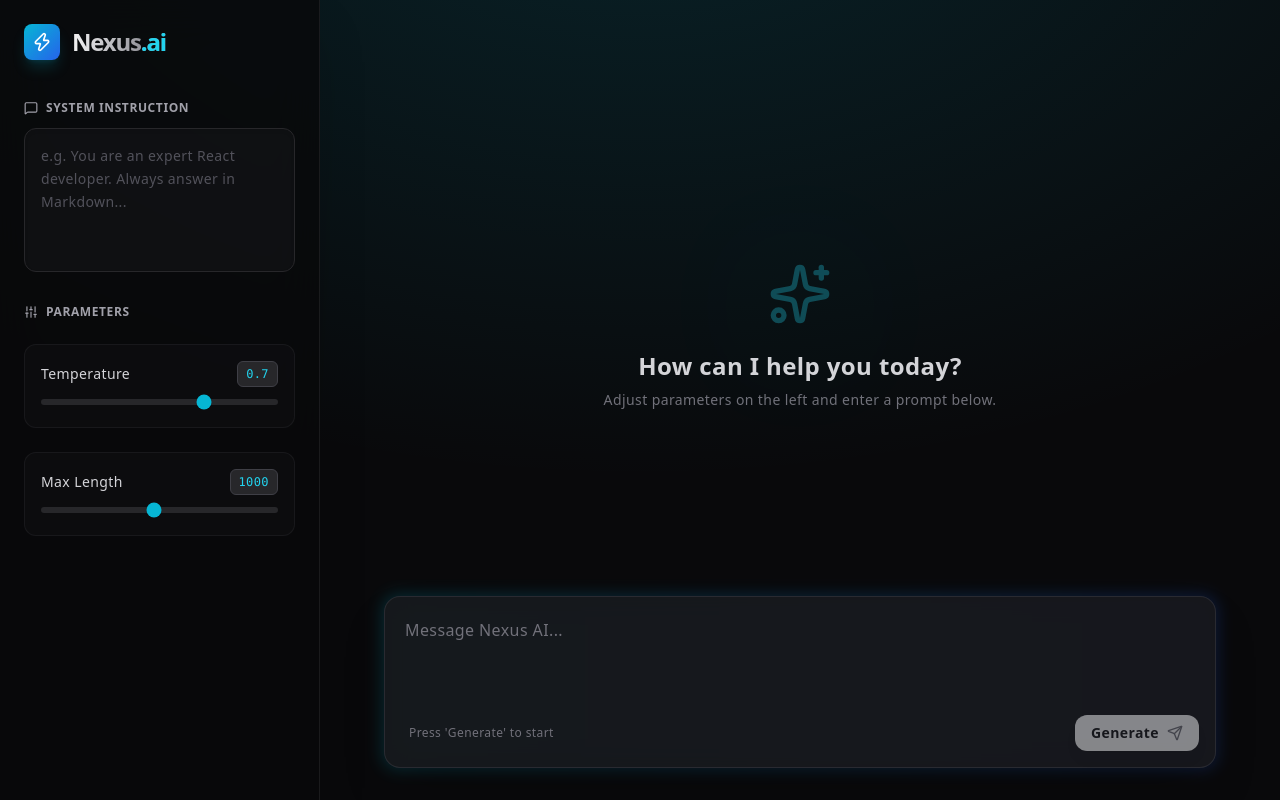
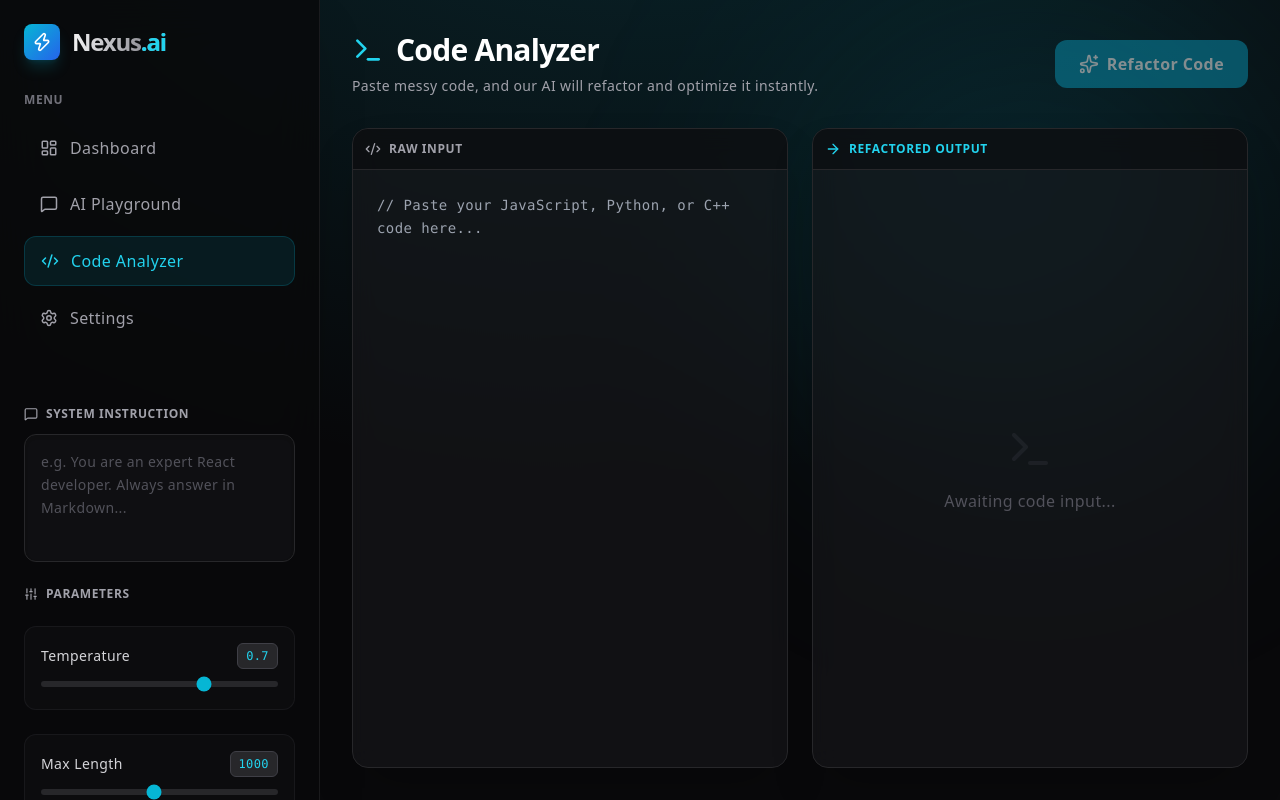
Before and after one commit to anubhav-kayal/GenAi-Prompt-Playgroud, a React (Vite) app: page /code-analyzer in a window 1280 px wide. Built offline with nearby package versions, Linux system fonts and the light colour scheme.

Commit message:
Code Analysier

```diff
--- a/package.json
+++ b/package.json
@@ -15,6 +15,7 @@
     "react": "^19.2.4",
     "react-dom": "^19.2.4",
     "react-markdown": "^10.1.0",
+    "react-router-dom": "^7.13.2",
     "react-syntax-highlighter": "^16.1.1"
   },
   "devDependencies": {
--- a/src/App.jsx
+++ b/src/App.jsx
@@ -1,8 +1,16 @@
 import React, { useState } from 'react';
+import { BrowserRouter, Routes, Route } from 'react-router-dom';
 import Sidebar from './components/Sidebar';
 import ChatArea from './components/ChatArea';
+import CodeAnalyzer from './components/CodeAnalyzer';
+
+// Temporary placeholder components for the new pages
+const Dashboard = () => <div className="p-8 text-white h-full flex items-center justify-center text-2xl font-bold">Dashboard Analytics Loading...</div>;
+
+const Settings = () => <div className="p-8 text-white h-full flex items-center justify-center text-2xl font-bold">App Settings...</div>;
 
 function App() {
+  // Global state to pass down to different routes
   const [config, setConfig] = useState({
     systemPrompt: '',
     temperature: 0.7,
@@ -10,11 +18,24 @@ function App() {
   });
 
   return (
-    // Added a subtle radial gradient for a premium dark mode feel
-    <div className="flex h-screen overflow-hidden bg-zinc-950 bg-[radial-gradient(ellipse_80%_80%_at_50%_-20%,rgba(6,182,212,0.15),rgba(255,255,255,0))] text-zinc-50 font-sans tracking-wide">
-      <Sidebar config={config} setConfig={setConfig} />
-      <ChatArea config={config} />
-    </div>
+    <BrowserRouter>
+      <div className="flex h-screen overflow-hidden bg-zinc-950 bg-[radial-gradient(ellipse_80%_80%_at_50%_-20%,rgba(6,182,212,0.15),rgba(255,255,255,0))] text-zinc-50 font-sans tracking-wide">
+
+        {/* Sidebar is now global navigation */}
+        <Sidebar config={config} setConfig={setConfig} />
+
+        {/* Main Content Area changes based on the URL */}
+        <main className="flex-1 relative overflow-hidden">
+          <Routes>
+            <Route path="/" element={<Dashboard />} />
+            <Route path="/playground" element={<ChatArea config={config} />} />
+            <Route path="/code-analyzer" element={<CodeAnalyzer />} />
+            <Route path="/settings" element={<Settings />} />
+          </Routes>
+        </main>
+
+      </div>
+    </BrowserRouter>
   );
 }
 
--- /dev/null
+++ b/src/components/CodeAnalyzer.jsx
@@ -0,0 +1,128 @@
+import React, { useState } from 'react';
+import { Code2, ArrowRight, Terminal, Sparkles, Loader2 } from 'lucide-react';
+import { GoogleGenerativeAI } from '@google/generative-ai';
+import ReactMarkdown from 'react-markdown';
+import { Prism as SyntaxHighlighter } from 'react-syntax-highlighter';
+import { vscDarkPlus } from 'react-syntax-highlighter/dist/esm/styles/prism';
+
+const CodeAnalyzer = () => {
+  const [inputCode, setInputCode] = useState('');
+  const [outputCode, setOutputCode] = useState('');
+  const [isAnalyzing, setIsAnalyzing] = useState(false);
+
+  const handleAnalyze = async () => {
+    if (!inputCode) return;
+    setIsAnalyzing(true);
+    setOutputCode('');
+
+    try {
+      const genAI = new GoogleGenerativeAI(import.meta.env.VITE_GEMINI_API_KEY);
+      const model = genAI.getGenerativeModel({
+        model: "gemini-1.5-flash",
+        // We hardcode the system instruction here so it acts specifically as a code reviewer
+        systemInstruction: "You are an elite Senior Developer. The user will provide raw code. Your job is to refactor it for performance, readability, and modern best practices. Return the refactored code and a brief bulleted list of the changes you made."
+      });
+
+      const result = await model.generateContent({
+        contents: [{ role: "user", parts: [{ text: inputCode }] }],
+      });
+
+      setOutputCode(result.response.text());
+    } catch (error) {
+      console.error(error);
+      setOutputCode(`### ⚠️ Analysis Failed\nPlease check your API key in the \`.env.local\` file.\n\nError: \`${error.message}\``);
+    } finally {
+      setIsAnalyzing(false);
+    }
+  };
+
+  return (
+    <div className="flex flex-col h-full p-8 overflow-hidden relative">
+      {/* Background glowing effects */}
+      <div className="absolute top-0 right-0 w-[500px] h-[500px] bg-cyan-500/10 blur-[120px] rounded-full pointer-events-none"></div>
+
+      {/* Header */}
+      <div className="mb-8 z-10 flex items-center justify-between">
+        <div>
+          <h2 className="text-3xl font-extrabold tracking-tight text-white flex items-center gap-3">
+            <Terminal className="text-cyan-400" size={32} />
+            Code Analyzer
+          </h2>
+          <p className="text-zinc-400 mt-2 text-sm">Paste messy code, and our AI will refactor and optimize it instantly.</p>
+        </div>
+        <button
+          onClick={handleAnalyze}
+          disabled={isAnalyzing || !inputCode}
+          className="bg-cyan-600 hover:bg-cyan-500 text-white px-6 py-3 rounded-xl font-bold flex items-center gap-2 transition-all shadow-[0_0_20px_rgba(8,145,178,0.4)] disabled:opacity-50 disabled:shadow-none"
+        >
+          {isAnalyzing ? <Loader2 className="animate-spin" size={20} /> : <Sparkles size={20} />}
+          {isAnalyzing ? 'Analyzing...' : 'Refactor Code'}
+        </button>
+      </div>
+
+      {/* Split Pane */}
+      <div className="flex-1 grid grid-cols-2 gap-6 min-h-0 z-10">
+
+        {/* Left Pane: Input */}
+        <div className="flex flex-col bg-zinc-900/60 backdrop-blur-md border border-zinc-800 rounded-2xl overflow-hidden shadow-2xl">
+          <div className="bg-zinc-950/50 p-3 border-b border-zinc-800 flex items-center gap-2">
+            <Code2 size={16} className="text-zinc-400" />
+            <span className="text-xs font-semibold uppercase tracking-wider text-zinc-400">Raw Input</span>
+          </div>
+          <textarea
+            value={inputCode}
+            onChange={(e) => setInputCode(e.target.value)}
+            placeholder="// Paste your JavaScript, Python, or C++ code here..."
+            className="flex-1 w-full bg-transparent p-6 resize-none focus:outline-none text-zinc-300 font-mono text-sm leading-relaxed"
+            spellCheck="false"
+          />
+        </div>
+
+        {/* Right Pane: Output */}
+        <div className="flex flex-col bg-zinc-900/60 backdrop-blur-md border border-zinc-800 rounded-2xl overflow-hidden shadow-2xl relative">
+          <div className="bg-zinc-950/50 p-3 border-b border-zinc-800 flex items-center gap-2">
+            <ArrowRight size={16} className="text-cyan-400" />
+            <span className="text-xs font-semibold uppercase tracking-wider text-cyan-400">Refactored Output</span>
+          </div>
+
+          <div className="flex-1 overflow-y-auto p-6">
+            {outputCode ? (
+              <div className="prose prose-invert prose-p:leading-relaxed prose-pre:bg-zinc-950 prose-pre:border prose-pre:border-zinc-800 w-full max-w-none text-sm">
+                <ReactMarkdown
+                  children={outputCode}
+                  components={{
+                    code({node, inline, className, children, ...props}) {
+                      const match = /language-(\w+)/.exec(className || '')
+                      return !inline && match ? (
+                        <SyntaxHighlighter
+                          children={String(children).replace(/\n$/, '')}
+                          style={vscDarkPlus}
+                          language={match[1]}
+                          PreTag="div"
+                          className="rounded-xl overflow-hidden"
+                          {...props}
+                        />
+                      ) : (
+                        <code className={`${className} bg-zinc-800 text-cyan-300 px-1.5 py-0.5 rounded-md text-xs`} {...props}>
+                          {children}
+                        </code>
+                      )
+                    }
+                  }}
+                />
+              </div>
+            ) : (
+              <div className="h-full flex flex-col items-center justify-center text-zinc-600">
+                <Terminal size={48} className="mb-4 opacity-20" />
+                <p>Awaiting code input...</p>
+              </div>
+            )}
+          </div>
+        </div>
+
+      </div>
+    </div>
+  );
+};
+
+export default CodeAnalyzer;
--- a/src/components/Sidebar.jsx
+++ b/src/components/Sidebar.jsx
@@ -1,9 +1,11 @@
 import React from 'react';
-import { Settings, MessageSquare, Sliders, Zap } from 'lucide-react';
+import { NavLink } from 'react-router-dom';
+import { Settings, MessageSquare, Sliders, Zap, LayoutDashboard, Code2 } from 'lucide-react';
 
 const Sidebar = ({ config, setConfig }) => {
   return (
-    <div className="w-80 h-full bg-zinc-950/80 backdrop-blur-xl border-r border-zinc-800/60 p-6 flex flex-col gap-8 shadow-2xl z-10">
+    <div className="w-80 h-full bg-zinc-950/80 backdrop-blur-xl border-r border-zinc-800/60 p-6 flex flex-col gap-6 shadow-2xl z-10 overflow-y-auto">
+
       {/* Brand Header */}
       <div className="flex items-center gap-3 mb-2">
         <div className="p-2 bg-gradient-to-br from-cyan-500 to-blue-600 rounded-lg shadow-lg shadow-cyan-500/20">
@@ -14,6 +16,30 @@ const Sidebar = ({ config, setConfig }) => {
         </h1>
       </div>
 
+      {/* Navigation Menu */}
+      <nav className="flex flex-col gap-2">
+        <p className="text-xs font-bold uppercase tracking-wider text-zinc-500 mb-2">Menu</p>
+
+        <NavLink to="/" className={({ isActive }) => `flex items-center gap-3 px-4 py-3 rounded-xl transition-all ${isActive ? 'bg-cyan-500/10 text-cyan-400 border border-cyan-500/20' : 'text-zinc-400 hover:bg-zinc-900 hover:text-zinc-200'}`}>
+          <LayoutDashboard size={18} /> Dashboard
+        </NavLink>
+
+        <NavLink to="/playground" className={({ isActive }) => `flex items-center gap-3 px-4 py-3 rounded-xl transition-all ${isActive ? 'bg-cyan-500/10 text-cyan-400 border border-cyan-500/20' : 'text-zinc-400 hover:bg-zinc-900 hover:text-zinc-200'}`}>
+          <MessageSquare size={18} /> AI Playground
+        </NavLink>
+
+        <NavLink to="/code-analyzer" className={({ isActive }) => `flex items-center gap-3 px-4 py-3 rounded-xl transition-all ${isActive ? 'bg-cyan-500/10 text-cyan-400 border border-cyan-500/20' : 'text-zinc-400 hover:bg-zinc-900 hover:text-zinc-200'}`}>
+          <Code2 size={18} /> Code Analyzer
+        </NavLink>
+
+        <NavLink to="/settings" className={({ isActive }) => `flex items-center gap-3 px-4 py-3 rounded-xl transition-all ${isActive ? 'bg-cyan-500/10 text-cyan-400 border border-cyan-500/20' : 'text-zinc-400 hover:bg-zinc-900 hover:text-zinc-200'}`}>
+          <Settings size={18} /> Settings
+        </NavLink>
+      </nav>
+
+      {/* Divider */}
+      <div className="h-px w-full bg-zinc-800/50 my-2"></div>
+
       {/* System Instruction */}
       <div className="flex flex-col gap-3">
         <label className="text-xs font-bold uppercase tracking-wider text-zinc-400 flex items-center gap-2">
@@ -22,13 +48,13 @@ const Sidebar = ({ config, setConfig }) => {
         <textarea
           value={config.systemPrompt}
           onChange={(e) => setConfig({ ...config, systemPrompt: e.target.value })}
-          className="bg-zinc-900/50 border border-zinc-800 rounded-xl p-4 text-sm h-36 resize-none focus:outline-none focus:ring-2 focus:ring-cyan-500/50 focus:border-cyan-500 transition-all shadow-inner placeholder:text-zinc-600 leading-relaxed"
+          className="bg-zinc-900/50 border border-zinc-800 rounded-xl p-4 text-sm h-32 resize-none focus:outline-none focus:ring-2 focus:ring-cyan-500/50 focus:border-cyan-500 transition-all shadow-inner placeholder:text-zinc-600 leading-relaxed"
           placeholder="e.g. You are an expert React developer. Always answer in Markdown..."
         />
       </div>
 
       {/* Parameters */}
-      <div className="flex flex-col gap-6">
+      <div className="flex flex-col gap-6 pb-4">
         <label className="text-xs font-bold uppercase tracking-wider text-zinc-400 flex items-center gap-2">
           <Sliders size={14} /> Parameters
         </label>
@@ -67,6 +93,7 @@ const Sidebar = ({ config, setConfig }) => {
           />
         </div>
       </div>
+
     </div>
   );
 };
```
Also changed, not shown: 1 other file (tests, documents, lock files or other folders).
